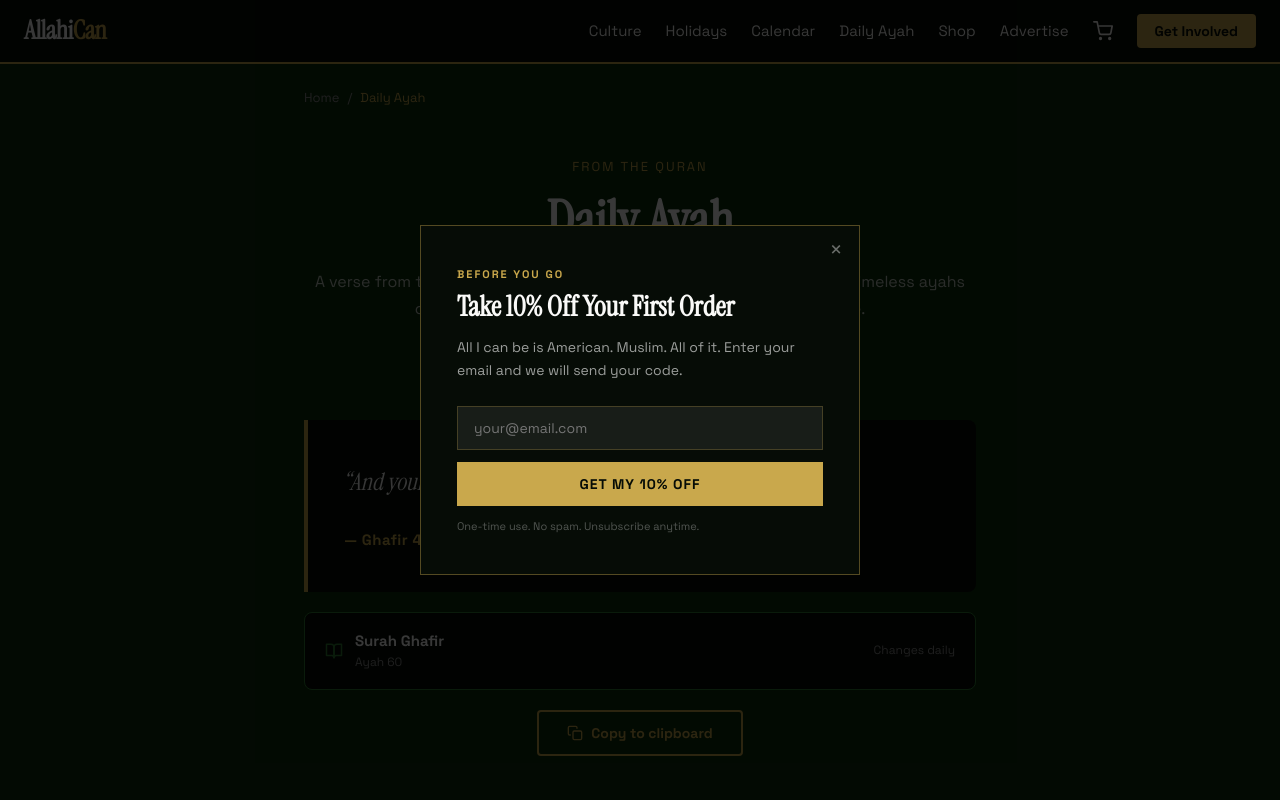
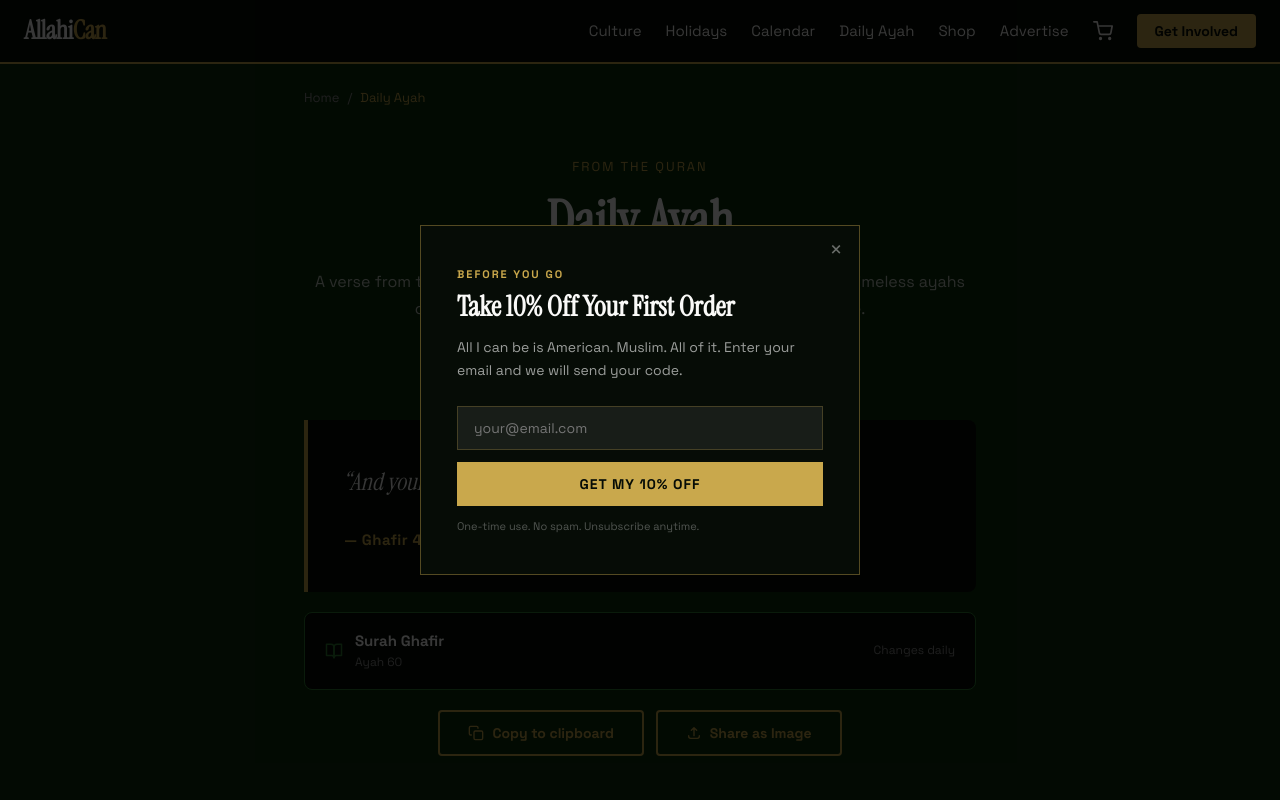
Before and after one commit to abigailleahgoldberg/allahican, a Next.js app: page /daily-ayah in a window 1280 px wide. Shown: the top 800 px of the page. Built offline with nearby package versions, Linux system fonts and the light colour scheme.

Commit message:
feat: share daily verse as branded image — shareable via text/social

```diff
--- a/app/daily-ayah/page.tsx
+++ b/app/daily-ayah/page.tsx
@@ -1,6 +1,104 @@
 "use client";
 
 import { useState, useEffect } from "react";
+
+async function shareVerseAsImage(verse: string, reference: string, theme: string) {
+  const canvas = document.createElement("canvas");
+  canvas.width = 1080;
+  canvas.height = 1080;
+  const ctx = canvas.getContext("2d");
+  if (!ctx) return;
+
+  const accentColor = "#2D7D32";
+  const siteUrl = "allahican.com";
+
+  // Background
+  ctx.fillStyle = "#0C2E0C";
+  ctx.fillRect(0, 0, 1080, 1080);
+
+  // Top accent bar
+  ctx.fillStyle = accentColor;
+  ctx.fillRect(0, 0, 1080, 8);
+
+  // Theme badge
+  ctx.fillStyle = "#C9A84C";
+  ctx.font = "700 22px sans-serif";
+  ctx.textAlign = "center";
+  ctx.fillText(theme.toUpperCase(), 540, 78);
+
+  // Verse text — word wrap with vertical centering
+  const maxWidth = 880;
+  const lineHeight = 62;
+  ctx.font = "italic 42px Georgia, serif";
+  const fullText = "\u201C" + verse + "\u201D";
+  const allWords = fullText.split(" ");
+  const lines: string[] = [];
+  let line = "";
+  for (const word of allWords) {
+    const testLine = line + word + " ";
+    if (ctx.measureText(testLine).width > maxWidth && line !== "") {
+      lines.push(line.trim());
+      line = word + " ";
+    } else {
+      line = testLine;
+    }
+  }
+  if (line.trim()) lines.push(line.trim());
+
+  const totalTextHeight = lines.length * lineHeight;
+  const zoneTop = 120;
+  const zoneBottom = 890;
+  const startY = Math.round((zoneTop + zoneBottom) / 2 - totalTextHeight / 2 + lineHeight * 0.75);
+
+  ctx.fillStyle = "#FAFAF8";
+  ctx.textAlign = "center";
+  let y = startY;
+  for (const l of lines) {
+    ctx.fillText(l, 540, y);
+    y += lineHeight;
+  }
+
+  // Reference
+  ctx.fillStyle = "#C9A84C";
+  ctx.font = "700 28px sans-serif";
+  ctx.fillText(reference, 540, y + 64);
+
+  // Bottom divider
+  ctx.fillStyle = "rgba(45,125,50,0.4)";
+  ctx.fillRect(390, 960, 300, 1);
+
+  // Site branding
+  ctx.fillStyle = "rgba(250,250,248,0.4)";
+  ctx.font = "400 20px sans-serif";
+  ctx.fillText(siteUrl, 540, 1000);
+
+  // Bottom accent bar
+  ctx.fillStyle = accentColor;
+  ctx.fillRect(0, 1072, 1080, 8);
+
+  canvas.toBlob(async (blob) => {
+    if (!blob) return;
+    const file = new File([blob], "daily-ayah.png", { type: "image/png" });
+    if (navigator.share && navigator.canShare({ files: [file] })) {
+      try {
+        await navigator.share({ files: [file], title: reference, text: verse });
+      } catch {
+        downloadBlob(blob, "daily-ayah.png");
+      }
+    } else {
+      downloadBlob(blob, "daily-ayah.png");
+    }
+  }, "image/png");
+}
+
+function downloadBlob(blob: Blob, filename: string) {
+  const url = URL.createObjectURL(blob);
+  const a = document.createElement("a");
+  a.href = url;
+  a.download = filename;
+  a.click();
+  URL.revokeObjectURL(url);
+}
 
 interface DailyAyah {
   text: string;
@@ -13,6 +111,7 @@ interface DailyAyah {
 export default function DailyAyahPage() {
   const [ayah, setAyah] = useState<DailyAyah | null>(null);
   const [copied, setCopied] = useState(false);
+  const [sharing, setSharing] = useState(false);
   const [error, setError] = useState(false);
 
   useEffect(() => {
@@ -29,6 +128,13 @@ export default function DailyAyahPage() {
       setCopied(true);
       setTimeout(() => setCopied(false), 2500);
     });
+  };
+
+  const handleShareImage = async () => {
+    if (!ayah || sharing) return;
+    setSharing(true);
+    await shareVerseAsImage(ayah.text, ayah.reference, ayah.theme);
+    setSharing(false);
   };
 
   return (
@@ -262,8 +368,8 @@ export default function DailyAyahPage() {
               </div>
             </div>
 
-            {/* Copy button */}
-            <div style={{ display: "flex", justifyContent: "center" }}>
+            {/* Action buttons */}
+            <div style={{ display: "flex", justifyContent: "center", gap: "12px", flexWrap: "wrap" }}>
               <button
                 onClick={handleCopy}
                 style={{
@@ -285,40 +391,45 @@ export default function DailyAyahPage() {
               >
                 {copied ? (
                   <>
-                    <svg
-                      width="16"
-                      height="16"
-                      viewBox="0 0 24 24"
-                      fill="none"
-                      stroke="currentColor"
-                      strokeWidth="2.5"
-                      strokeLinecap="round"
-                      strokeLinejoin="round"
-                      aria-hidden="true"
-                    >
+                    <svg width="16" height="16" viewBox="0 0 24 24" fill="none" stroke="currentColor" strokeWidth="2.5" strokeLinecap="round" strokeLinejoin="round" aria-hidden="true">
                       <polyline points="20 6 9 17 4 12" />
                     </svg>
                     Copied
                   </>
                 ) : (
                   <>
-                    <svg
-                      width="16"
-                      height="16"
-                      viewBox="0 0 24 24"
-                      fill="none"
-                      stroke="currentColor"
-                      strokeWidth="2"
-                      strokeLinecap="round"
-                      strokeLinejoin="round"
-                      aria-hidden="true"
-                    >
+                    <svg width="16" height="16" viewBox="0 0 24 24" fill="none" stroke="currentColor" strokeWidth="2" strokeLinecap="round" strokeLinejoin="round" aria-hidden="true">
                       <rect x="9" y="9" width="13" height="13" rx="2" ry="2" />
                       <path d="M5 15H4a2 2 0 0 1-2-2V4a2 2 0 0 1 2-2h9a2 2 0 0 1 2 2v1" />
                     </svg>
                     Copy to clipboard
                   </>
                 )}
+              </button>
+              <button
+                onClick={handleShareImage}
+                disabled={sharing}
+                style={{
+                  backgroundColor: "transparent",
+                  color: "#C9A84C",
+                  border: "2px solid #C9A84C",
+                  padding: "12px 28px",
+                  borderRadius: "4px",
+                  fontSize: "14px",
+                  fontWeight: "bold",
+                  cursor: sharing ? "wait" : "pointer",
+                  display: "flex",
+                  alignItems: "center",
+                  gap: "8px",
+                  fontFamily: "var(--font-body), sans-serif",
+                  transition: "all 0.2s",
+                  opacity: sharing ? 0.6 : 1,
+                }}
+              >
+                <svg width="16" height="16" viewBox="0 0 24 24" fill="none" stroke="currentColor" strokeWidth="2" strokeLinecap="round" strokeLinejoin="round" aria-hidden="true">
+                  <path d="M4 16v1a3 3 0 003 3h10a3 3 0 003-3v-1m-4-8l-4-4m0 0L8 8m4-4v12"/>
+                </svg>
+                {sharing ? "Generating..." : "Share as Image"}
               </button>
             </div>
           </div>
```
